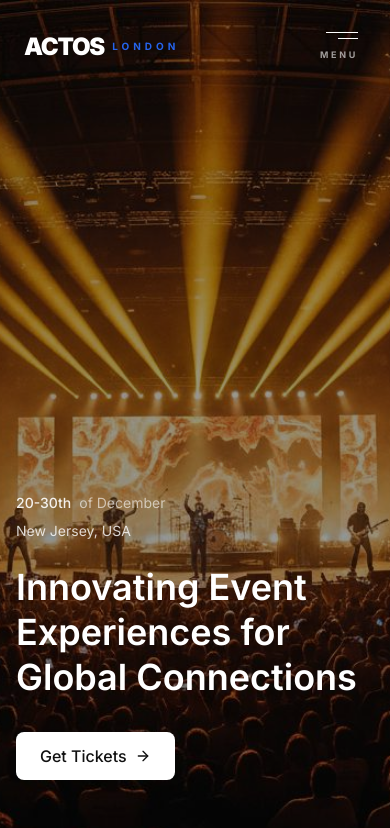
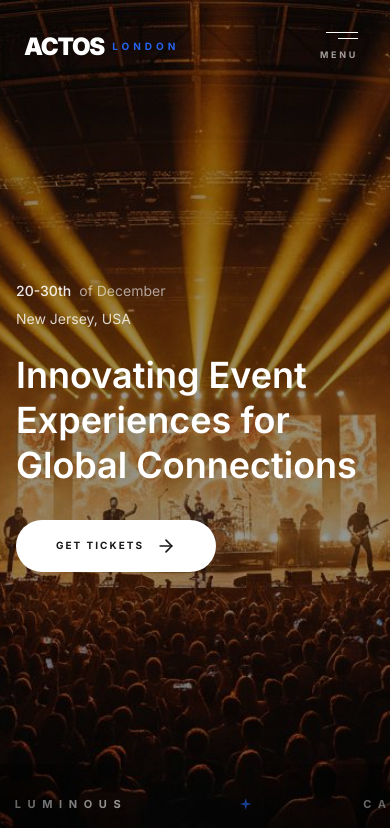
Before and after one commit to Aasirwahab/networking-event-website, a Next.js app: page / in a window 390 px wide. Shown: the top 828 px of the page. Built offline with nearby package versions, Linux system fonts and the light colour scheme.

Commit message:
feat: add responsive hero section with animated infinite brand marquee

```diff
--- /dev/null
+++ b/src/components/InfiniteMarquee.tsx
@@ -0,0 +1,50 @@
+'use client';
+
+import { motion } from 'framer-motion';
+
+const brands = [
+  'Luminous', 'Capsule', 'Epicurious', 'Lightbox',
+  'Spherule', 'Hourglass', 'FeatherDev', 'GlobalBank'
+];
+
+export function InfiniteMarquee() {
+  // Triple the brands to ensure enough width for any screen
+  const duplicatedBrands = [...brands, ...brands, ...brands];
+
+  return (
+    <div className="w-full overflow-hidden py-8 select-none relative group">
+      {/* Premium Integrated Look - No Background */}
+
+      {/* Decorative Gradient Overlays for Fade-In/Out effect */}
+      <div className="absolute inset-y-0 left-0 w-32 bg-gradient-to-r from-black/40 to-transparent z-10 pointer-events-none" />
+      <div className="absolute inset-y-0 right-0 w-32 bg-gradient-to-l from-black/40 to-transparent z-10 pointer-events-none" />
+
+      <motion.div
+        className="flex whitespace-nowrap gap-28 items-center px-10 relative z-0"
+        initial={{ x: 0 }}
+        animate={{ x: "-33.33%" }}
+        transition={{
+          repeat: Infinity,
+          duration: 35,
+          ease: "linear",
+        }}
+      >
+        {duplicatedBrands.map((brand, i) => (
+          <div
+            key={i}
+            className="flex items-center gap-28"
+          >
+            <span className="text-white/60 text-[11px] md:text-xs font-bold uppercase tracking-[0.6em] hover:text-white transition-colors duration-300">
+              {brand}
+            </span>
+            <div className="flex items-center">
+              <svg width="12" height="12" viewBox="0 0 24 24" fill="none" className="text-primary/60">
+                <path d="M12 0L14.5 9.5L24 12L14.5 14.5L12 24L9.5 14.5L0 12L9.5 9.5L12 0Z" fill="currentColor"/>
+              </svg>
+            </div>
+          </div>
+        ))}
+      </motion.div>
+    </div>
+  );
+}
--- a/src/sections/HeroSection.tsx
+++ b/src/sections/HeroSection.tsx
@@ -4,6 +4,7 @@ import Image from 'next/image';
 import { motion } from 'framer-motion';
 import { ArrowRight } from 'lucide-react';
 import { FloatingCard } from '@/components/FloatingCard';
+import { InfiniteMarquee } from '@/components/InfiniteMarquee';
 
 export function HeroSection() {
   const containerVariants = {
@@ -30,7 +31,7 @@ export function HeroSection() {
   };
 
   return (
-    <section className="relative min-h-screen flex items-end pb-16 pt-[72px]">
+    <section className="relative min-h-screen flex items-center pb-16 pt-[72px]">
       {/* Background Image */}
       <div className="absolute inset-0">
         <Image
@@ -76,17 +77,20 @@ export function HeroSection() {
           <motion.div variants={itemVariants}>
             <a
               href="#tickets"
-              className="group inline-flex items-center gap-2 bg-white text-text-primary px-6 py-3 rounded-lg font-medium transition-all duration-300 hover:scale-[1.02] hover:shadow-lg"
+              className="group inline-flex items-center gap-3 bg-white text-dark px-10 py-4 rounded-full font-bold uppercase tracking-[0.2em] text-[10px] sm:text-xs transition-all duration-300 hover:bg-primary hover:text-white hover:scale-[1.03] hover:shadow-[0_20px_40px_rgba(37,99,235,0.2)]"
             >
               Get Tickets
-              <ArrowRight className="w-4 h-4 transition-transform duration-300 group-hover:translate-x-1" />
+              <ArrowRight className="w-5 h-5 transition-transform duration-300 group-hover:translate-x-1" />
             </a>
           </motion.div>
         </motion.div>
       </div>
 
-      {/* Floating Card */}
-      <FloatingCard />
+      {/* Infinite Marquee Section */}
+      <div className="absolute bottom-0 left-0 w-full z-20">
+        <InfiniteMarquee />
+      </div>
+
     </section>
   );
 }
```
